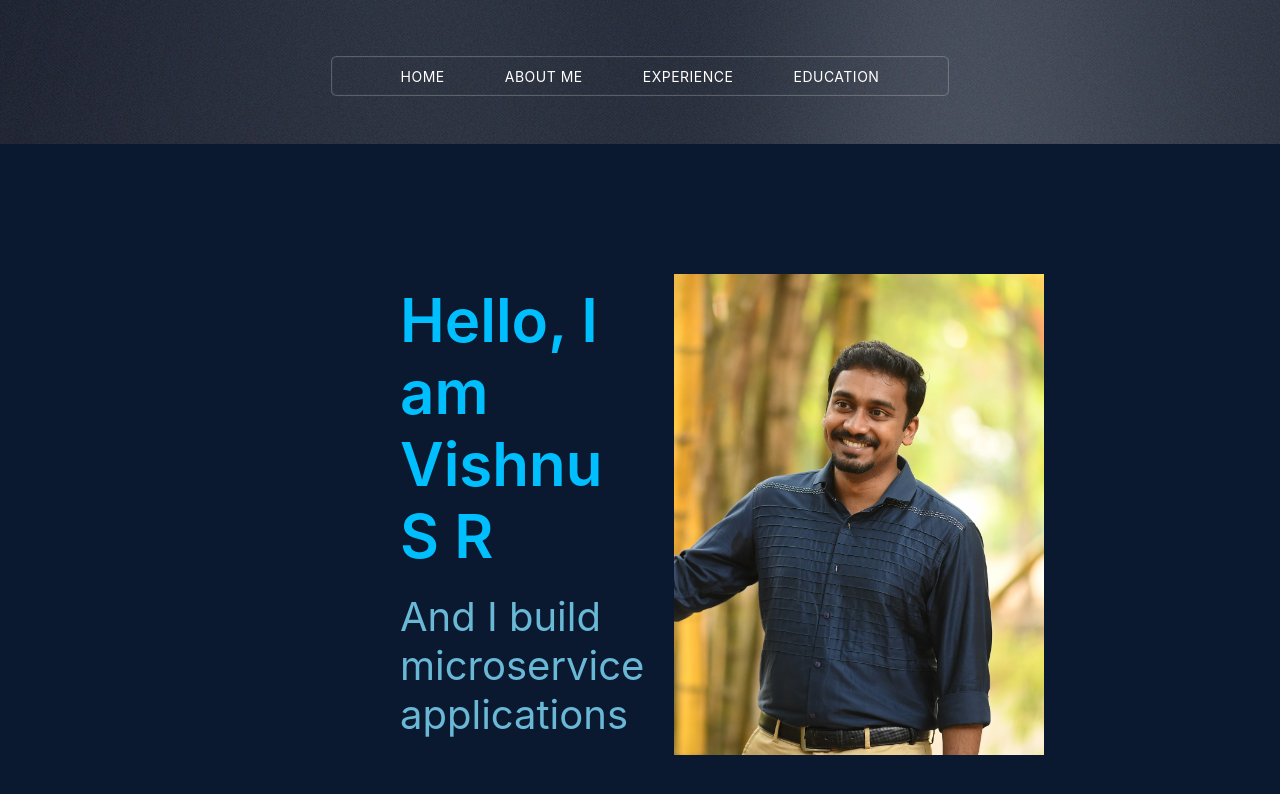
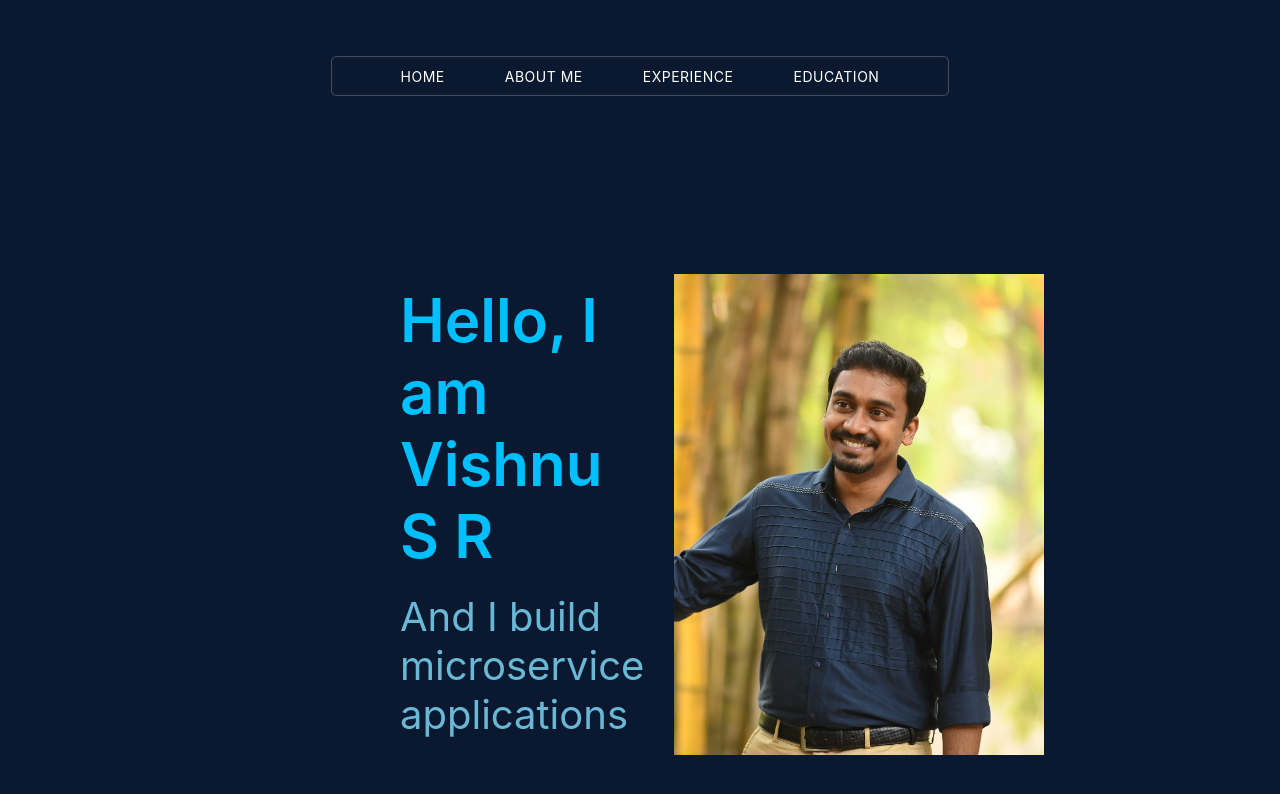
Before and after one commit to vishnusr90/vishnusr90.github.io, a React (Create React App) app: page / in a window 1280 px wide. Shown: the top 794 px of the page. Built offline with nearby package versions, Linux system fonts and the light colour scheme.

Commit message:
Remove background image

```diff
--- a/src/components/Header/Header.css
+++ b/src/components/Header/Header.css
@@ -3,5 +3,5 @@ header {
     align-items: center;
     justify-content: center;
     position: relative;
-    background-image: url("/src/images/banner.jpg");
+    /*background-image: url("/src/images/banner.jpg");*/
 }
```
